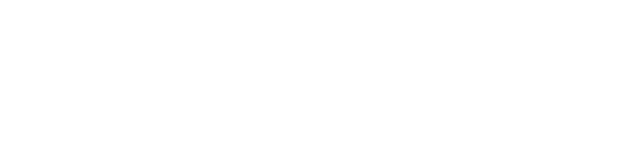
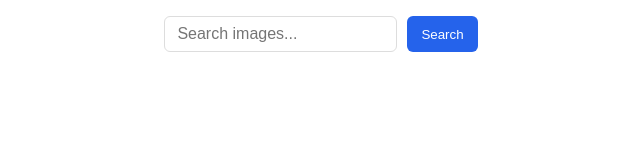
Before and after one commit to SolomiiaKrip02/goit-js-hw-11, a website built with Vite: page src/index.html in a window 1280 px wide. Shown: the whole page, without its empty margins (319-959 px from the left). Built offline with nearby package versions, Linux system fonts and the light colour scheme.

Commit message:
Update index.html

```diff
--- a/src/index.html
+++ b/src/index.html
@@ -4,10 +4,30 @@
     <meta charset="UTF-8" />
     <link rel="icon" type="image/svg+xml" href="/favicon.svg" />
     <meta name="viewport" content="width=device-width, initial-scale=1.0" />
-    <title>Vanilla App Template</title>
+    <title>Homework 11</title>
     <link rel="stylesheet" href="./css/styles.css" />
   </head>
   <body>
-    <script type="module" src=""></script>
+    <header class="container">
+      <form class="form" id="search-form" autocomplete="off">
+        <label>
+          <input
+            type="text"
+            name="search-text"
+            placeholder="Search images..."
+            required
+          />
+        </label>
+        <button type="submit">Search</button>
+      </form>
+    </header>
+
+    <main class="container">
+      <div id="loader" class="loader is-hidden" aria-hidden="true"></div>
+
+      <ul class="gallery" id="gallery"></ul>
+    </main>
+
+    <script type="module" src="./main.js"></script>
   </body>
 </html>
```
